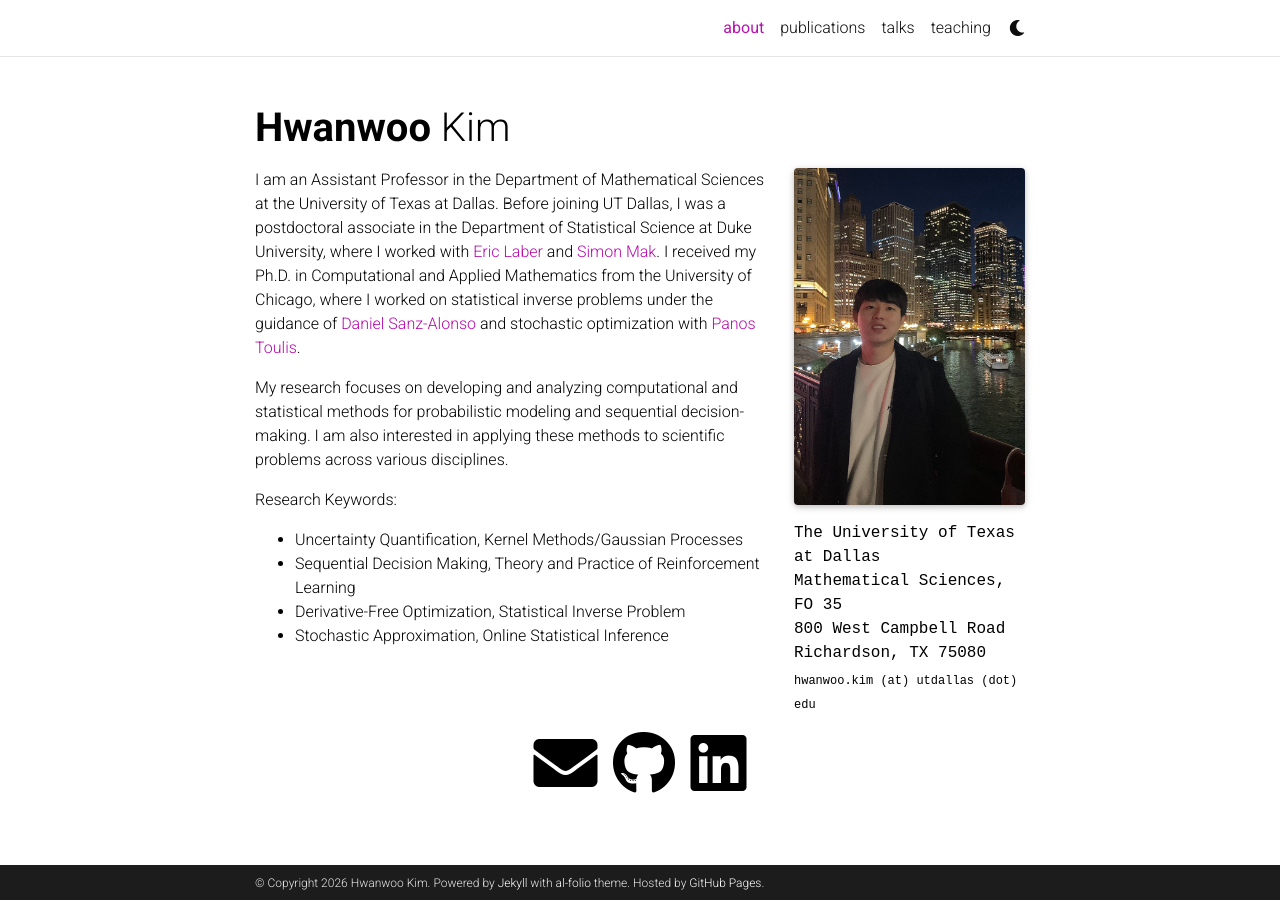
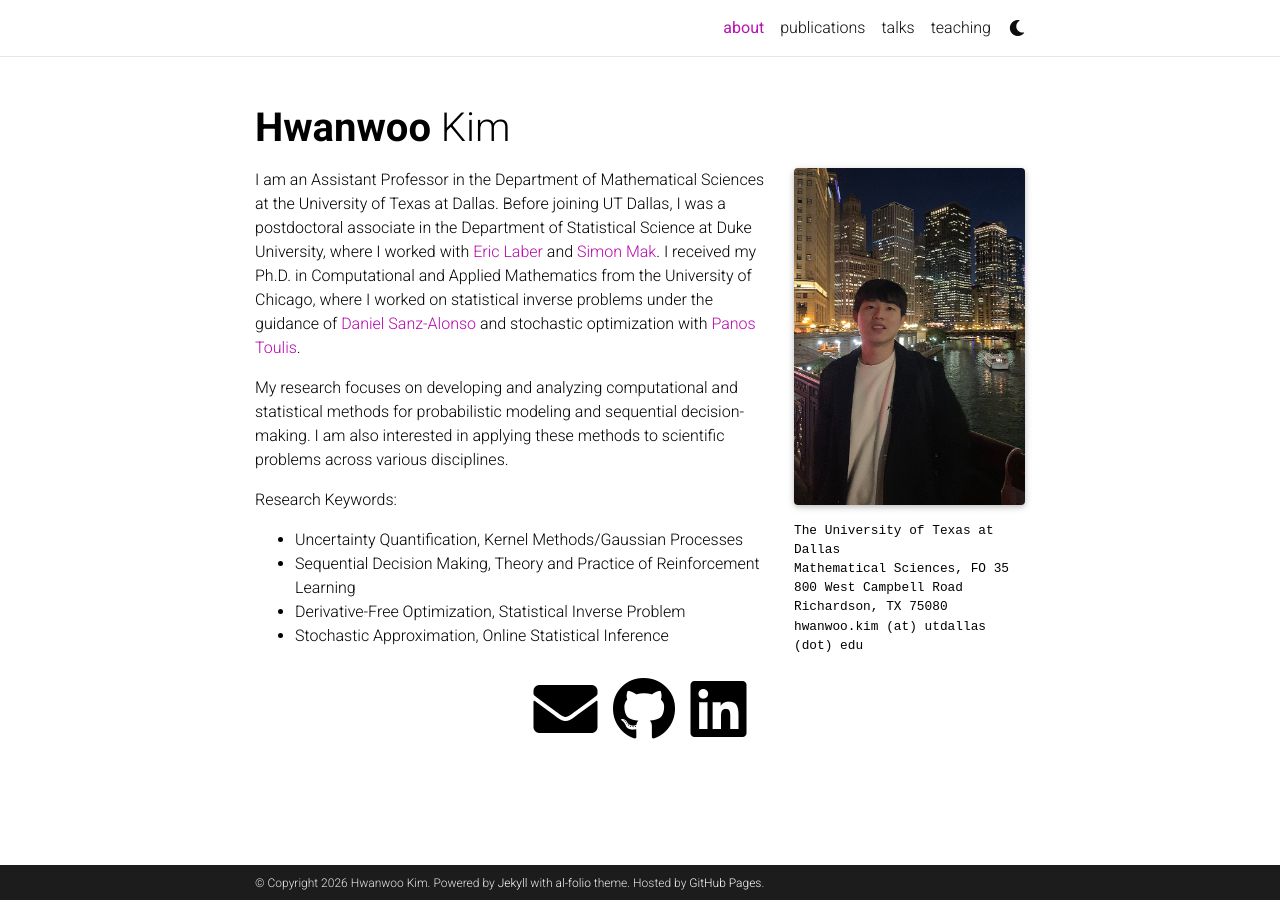
Before and after one commit to hwkim12/hwkim12.github.io, a Jekyll site: the page built from _pages/about.md, in a window 1280 px wide. Built offline with Jekyll 4.4.1, drawn with Linux system fonts in a browser that asks for light colours; full-size pictures stand in for the smaller copies a plugin makes; comment, search, counter and statistics services are not loaded; a style sheet for code colours, icons or effects is not loaded.

Commit message:
updated main page

```diff
--- a/_pages/about.md
+++ b/_pages/about.md
@@ -9,12 +9,13 @@ profile:
   image: prof.jpeg
   image_circular: false # crops the image to make it circular
   address: >
+    <div style="font-size: 0.8em;">
     <p> The University of Texas at Dallas </p>
     <p> Mathematical Sciences, FO 35 </p>
     <p> 800 West Campbell Road </p>
     <p> Richardson, TX 75080 </p>
-    <p> <sub> hwanwoo.kim (at) utdallas (dot) edu </sub> </p>
-
+    <p> hwanwoo.kim (at) utdallas (dot) edu </p>
+    </div>
 
 news: false  # includes a list of news items
 selected_papers: false # includes a list of papers marked as "selected={true}"
```
